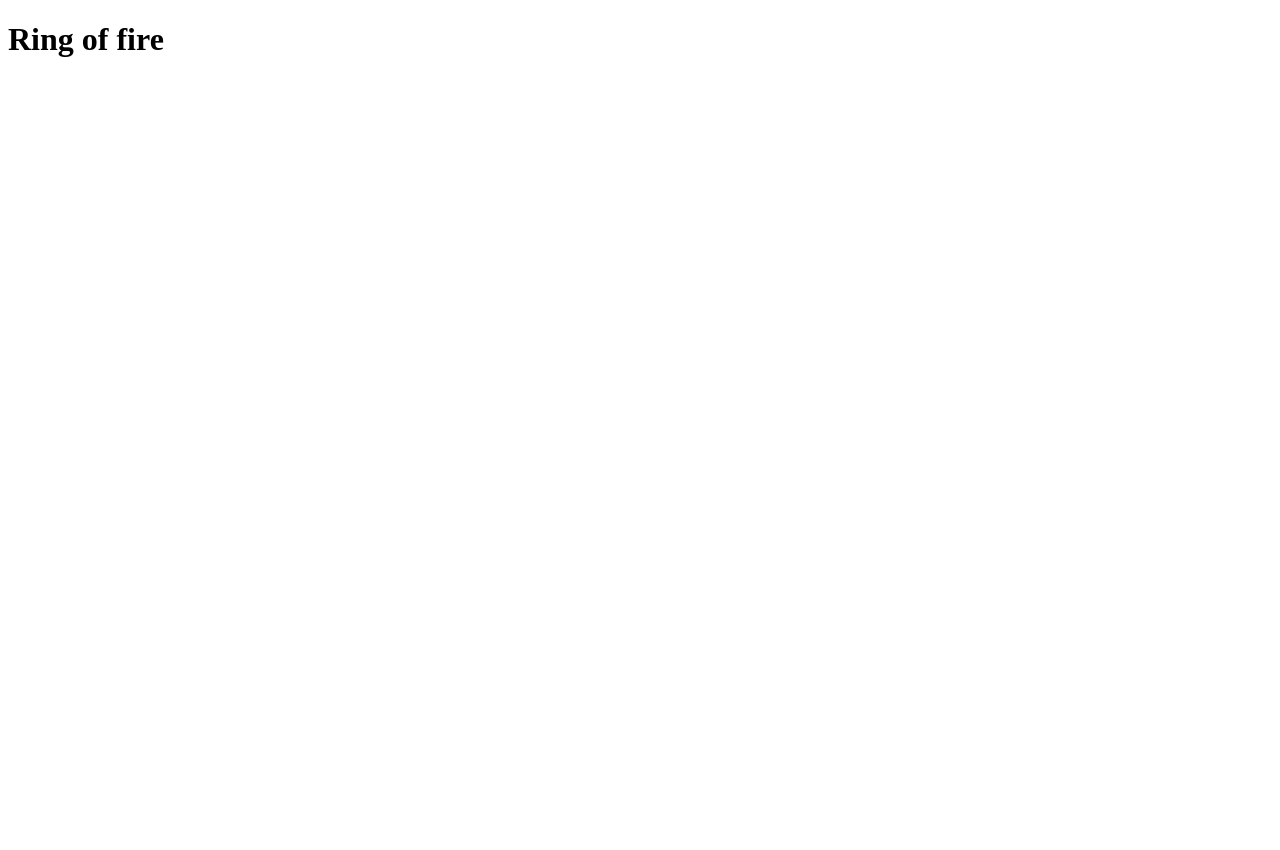
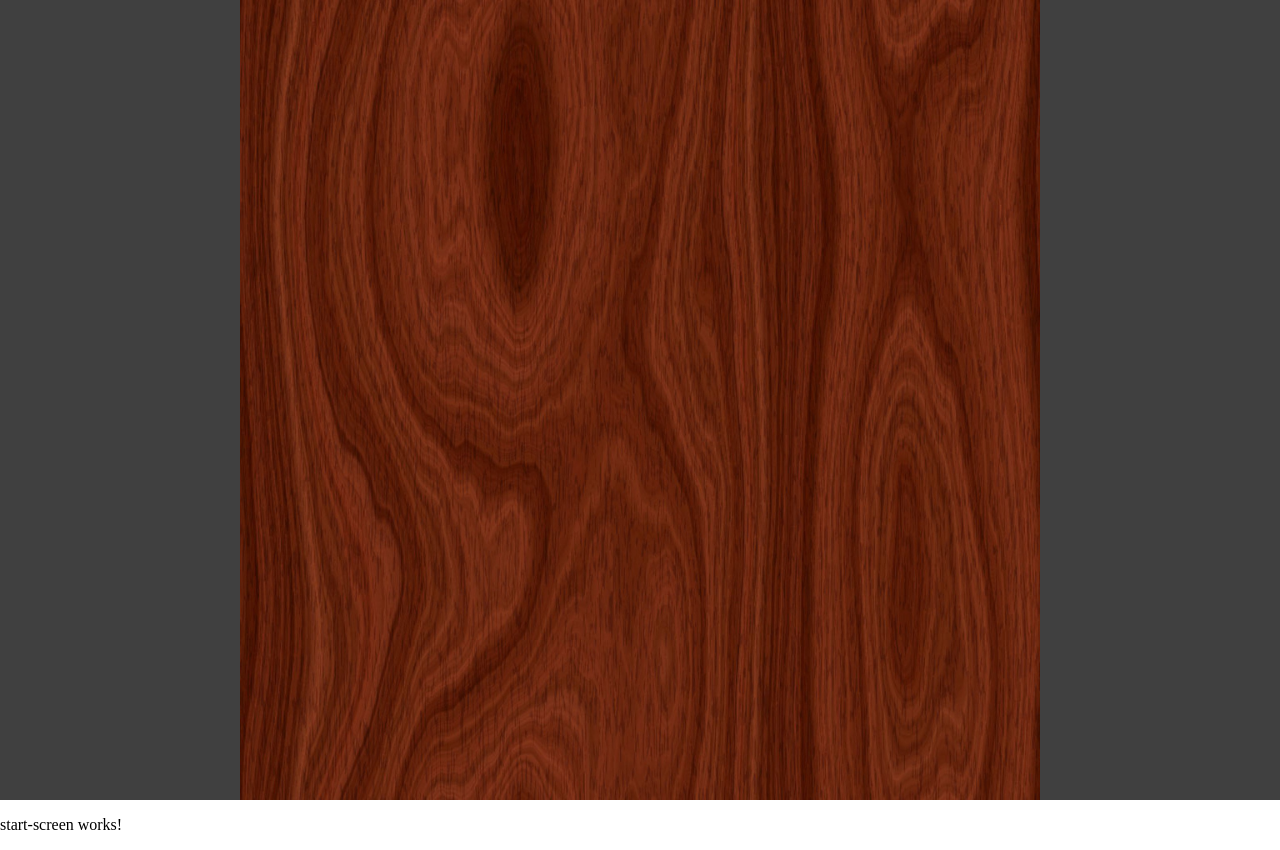
Before and after one commit to alexderrusse98/ringoffire, an Angular app: page / in a window 1280 px wide. Before the commit the page ends 800 px from the top, so only its background shows below. Built offline with nearby package versions, Linux system fonts and the light colour scheme.

Commit message:
startScreen

```diff
--- a/src/app/app.component.html
+++ b/src/app/app.component.html
@@ -1,3 +1 @@
-<h1>Ring of fire</h1>
-
 <router-outlet></router-outlet>
--- a/src/app/app.routes.ts
+++ b/src/app/app.routes.ts
@@ -1,3 +1,6 @@
 import { Routes } from '@angular/router';
+import { StartScreenComponent } from './start-screen/start-screen.component';
 
-export const routes: Routes = [];
+export const routes: Routes = [
+    { path: '', component: StartScreenComponent },
+];
--- /dev/null
+++ b/src/app/start-screen/start-screen.component.html
@@ -0,0 +1,5 @@
+<div class="start-screen">
+    <img src="assets\wood.jpg" alt="">
+</div>
+
+<p>start-screen works!</p>
--- /dev/null
+++ b/src/app/start-screen/start-screen.component.scss
@@ -0,0 +1,13 @@
+.start-screen{
+    background-color: #404040;
+    width: 100vw;
+    height: 100vh;
+    max-width: 100%;
+    display: flex;
+    justify-content: center;
+    align-items: center;
+
+    img{
+        height: 100vh;
+    }
+}
--- a/src/styles.scss
+++ b/src/styles.scss
@@ -1 +1,4 @@
 /* You can add global styles to this file, and also import other style files */
+body{
+    margin: 0;
+}
```
Also changed, not shown: src/app/start-screen/start-screen.component.ts (added, +12 -0 lines), 1 other file (tests, documents, lock files or other folders).
